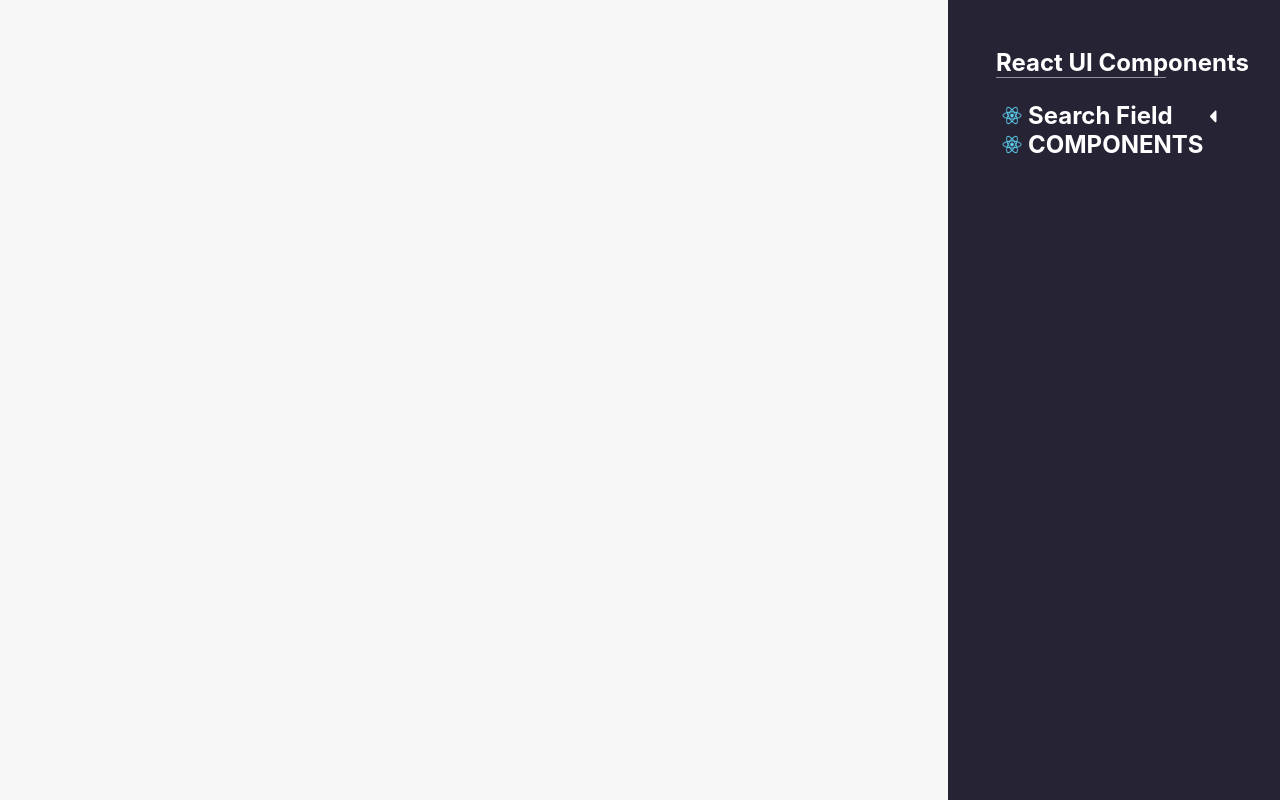
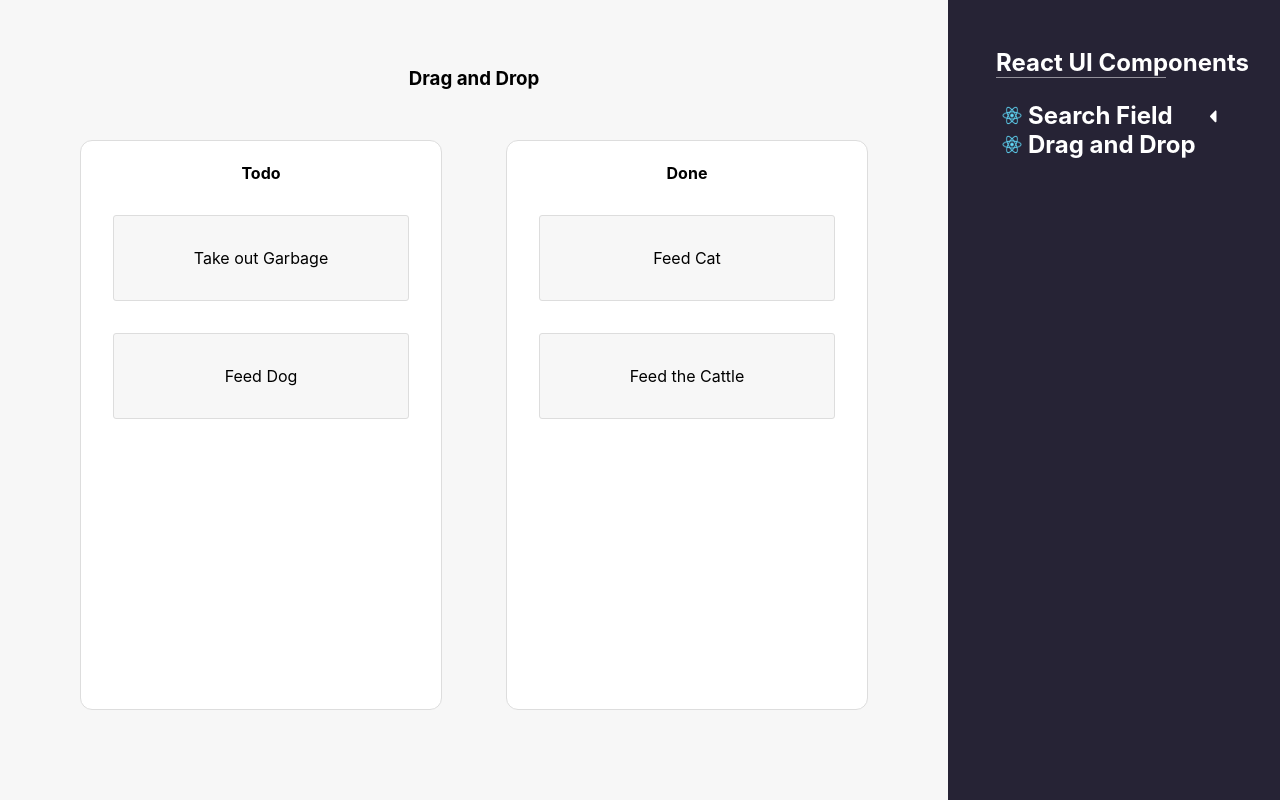
Before and after one commit to justeban/React-UI-Components, a React (Create React App) app: page / in a window 1280 px wide. Built offline with nearby package versions, Linux system fonts and the light colour scheme.

Commit message:
feat (dragndrop): work in progress

```diff
--- a/src/App.js
+++ b/src/App.js
@@ -9,6 +9,8 @@ import './App.scss';
 import SearchField from './components/searchField/searchField';
 import SearchFieldOptions from './components/searchField/searchFieldOptions';
 
+import DragAndDrop from './components/dragAndDrop/dragAndDrop';
+
 export default class App extends Component {
 
   constructor(props) {
@@ -17,7 +19,7 @@ export default class App extends Component {
     this.state = {
       components: [
         'Search Field',
-        'COMPONENTS'
+        'Drag and Drop'
       ],
       componentOptions: {
         'Search Field': SearchFieldOptions
@@ -25,9 +27,11 @@ export default class App extends Component {
       configOptions: {
         'Search Field': {
           searchLimit: 10
+        },
+        'Drag and Drop': {
         }
       },
-      selectedComponent: ''
+      selectedComponent: 'Drag and Drop'
 
     };
   }
@@ -64,6 +68,10 @@ export default class App extends Component {
           { this.state.selectedComponent === 'Search Field' &&
             <SearchField config={this.state.configOptions['Search Field']} />
           }
+          {
+            this.state.selectedComponent === 'Drag and Drop' &&
+            <DragAndDrop config={this.state.configOptions['Drag and Drop']} />
+          }
         </section>
       </main>
     );
--- /dev/null
+++ b/src/components/dragAndDrop/dragAndDrop.js
@@ -0,0 +1,195 @@
+import React, {useState} from 'react';
+
+import './dragAndDrop.scss';
+
+// Constants
+const TODO = 'todo';
+const DONE = 'done';
+
+export default function DragAndDrop () {
+     const [tasks, setTasks] = useState({
+         done: [
+             {
+                 title: 'Feed Cat'
+             },
+             {
+                 title: 'Feed the Cattle'
+             }
+         ],
+         todo: [
+             {
+                 title: 'Take out Garbage'
+             },
+             {
+                 title: 'Feed Dog'
+             }
+         ]
+     });
+
+     let movingTarget;
+
+    const removeTaskFrom = (column, index) => tasks[column].filter((el, i) => i !== parseInt(index));
+
+    const addTaskTo = (column, index) => {
+        switch (column) {
+            case DONE:
+                return [...tasks.done, tasks.todo[index]];
+            case TODO:
+                return [...tasks.todo, tasks.done[index]];
+            default:
+                return;
+        }
+    }
+
+    const addTaskAtIndex = (targetColumn, targetIndex, currentColumn, currentIndex) => {
+        const newTasks = [];
+        tasks[targetColumn].forEach((el, i) => {
+            if (i === targetIndex) { newTasks.push(tasks[currentColumn][currentIndex]); }
+            newTasks.push(el);
+        });
+        return newTasks;
+    }
+
+    const moveTask = idToMove => {
+        const [columnFrom, index] = idToMove.split('-');
+        let newDoneTasks, newTodoTasks;
+        switch (columnFrom) {
+            case DONE:
+                newDoneTasks = removeTaskFrom(DONE, index);
+                newTodoTasks = addTaskTo(TODO, index);
+                break;
+            case TODO:
+                newTodoTasks = removeTaskFrom(TODO, index);
+                newDoneTasks = addTaskTo(DONE, index);
+                break;
+            default:
+                return;
+        }
+        setTasks({done: newDoneTasks, todo: newTodoTasks});
+    }
+
+    const handleOnDrop = e => {
+       const idToMove = e.dataTransfer.getData('text');
+       const targetColumn = e.target.id;
+       if (!idToMove.includes(targetColumn)) {
+           moveTask(idToMove);
+       }
+
+       // Remove 'moving-target' class from target
+       movingTarget.className = 'task';
+    }
+
+    const handleAllowDrop = e => {
+        e.preventDefault();
+    }
+
+    const handleOnDragStart = e => {
+        movingTarget = e.target;
+        e.dataTransfer.setData('text', movingTarget.id);
+
+        // Add class name to moving target to denote in css
+        movingTarget.className += ' moving-target';
+    }
+
+    const handleTaskOnDragOver = e => {
+        const element = e.target;
+        const {top, height} = e.target.getClientRects()[0];
+        const midpoint = top + (height / 2);
+        const cursor = e.clientY;
+        if (cursor <= midpoint) {
+            // If in top half move above the element
+            element.insertAdjacentElement('beforebegin', movingTarget);
+
+            // const [columnMovingTo, targetIndex] = element.id.split('-');
+            // const [columnMovingFrom, currentIndex] = movingTarget.id.split('-');
+
+            // // To calculate the index above the targetIndex, condition to cover negatives
+            // const indexAboveTargetIndex = (targetIndex - 1) < 0 ? 0 : targetIndex - 1
+
+            // const newTasks = {};
+            // newTasks[columnMovingTo] = addTaskAtIndex(columnMovingTo,  indexAboveTargetIndex, columnMovingFrom, currentIndex)
+            // newTasks[columnMovingFrom] = removeTaskFrom(columnMovingFrom, currentIndex);
+            // console.log(newTasks);
+            // // setTasks({newTasks});
+        }
+        if (cursor > midpoint) {
+            // If in bottom half move below the element
+            element.insertAdjacentElement('afterend', movingTarget);
+            console.log(tasks);
+        }
+    }
+
+
+
+    const displayGhostTask = () => (
+        <div id="ghost-task" className="ghost task">
+
+        </div>
+    );
+
+     const displayTodos = () => {
+        const todos = tasks.todo;
+        return (
+            todos.map((task, i) => (
+                <div
+                    className="task"
+                    draggable="true"
+                    id={`todo-${i}`}
+                    key={i}
+                    onDragOver={handleTaskOnDragOver}
+                    onDragStart={handleOnDragStart}
+                >
+                    {task.title}
+                </div>
+            ))
+         )
+     }
+
+    const displayDones = () => {
+        const dones = tasks.done;
+        return (
+            dones.map((task, i) => (
+                <div
+                    className="task"
+                    draggable="true"
+                    id={`done-${i}`}
+                    key={i}
+                    onDragOver={handleTaskOnDragOver}
+                    onDragStart={handleOnDragStart}
+                >
+                    {task.title}
+                </div>
+            ))
+        )
+    }
+
+    return(
+        <section className="drag-and-drop">
+            <h3>Drag and Drop</h3>
+            <div className="col-2">
+                <div
+                    className="column todo"
+                    id="todo"
+                    onDrop={handleOnDrop}
+                    onDragOver={handleAllowDrop}
+                >
+                    <h4>Todo</h4>
+                    <div className="tasks todo-tasks">
+                        {displayTodos()}
+                    </div>
+                </div>
+                <div
+                    className="column done"
+                    id="done"
+                    onDrop={handleOnDrop}
+                    onDragOver={handleAllowDrop}
+                >
+                    <h4>Done</h4>
+                    <div className="tasks done-tasks">
+                        {displayDones()}
+                    </div>
+                </div>
+            </div>
+        </section>
+    )
+}
--- /dev/null
+++ b/src/components/dragAndDrop/dragAndDrop.scss
@@ -0,0 +1,38 @@
+section.drag-and-drop {
+    height: 100%;
+
+    .moving-target {
+        opacity: .5;
+    }
+
+    h3 {
+        text-align: center;
+    }
+    div.col-2 {
+        display: flex;
+        height: 90%;
+
+        div.column {
+            background: white;
+            border: solid 1px #ddd;
+            border-radius: 12px;
+            flex: 1;
+            margin: 2em;
+
+            h4 {
+                text-align: center;
+            }
+
+            div.tasks {
+                div.task {
+                    background: #f7f7f7;
+                    border: solid 1px #ddd;
+                    border-radius: 3px;
+                    margin: 2em;
+                    padding: 2em;
+                    text-align: center;
+                }
+            }
+        }
+    }
+}
```
